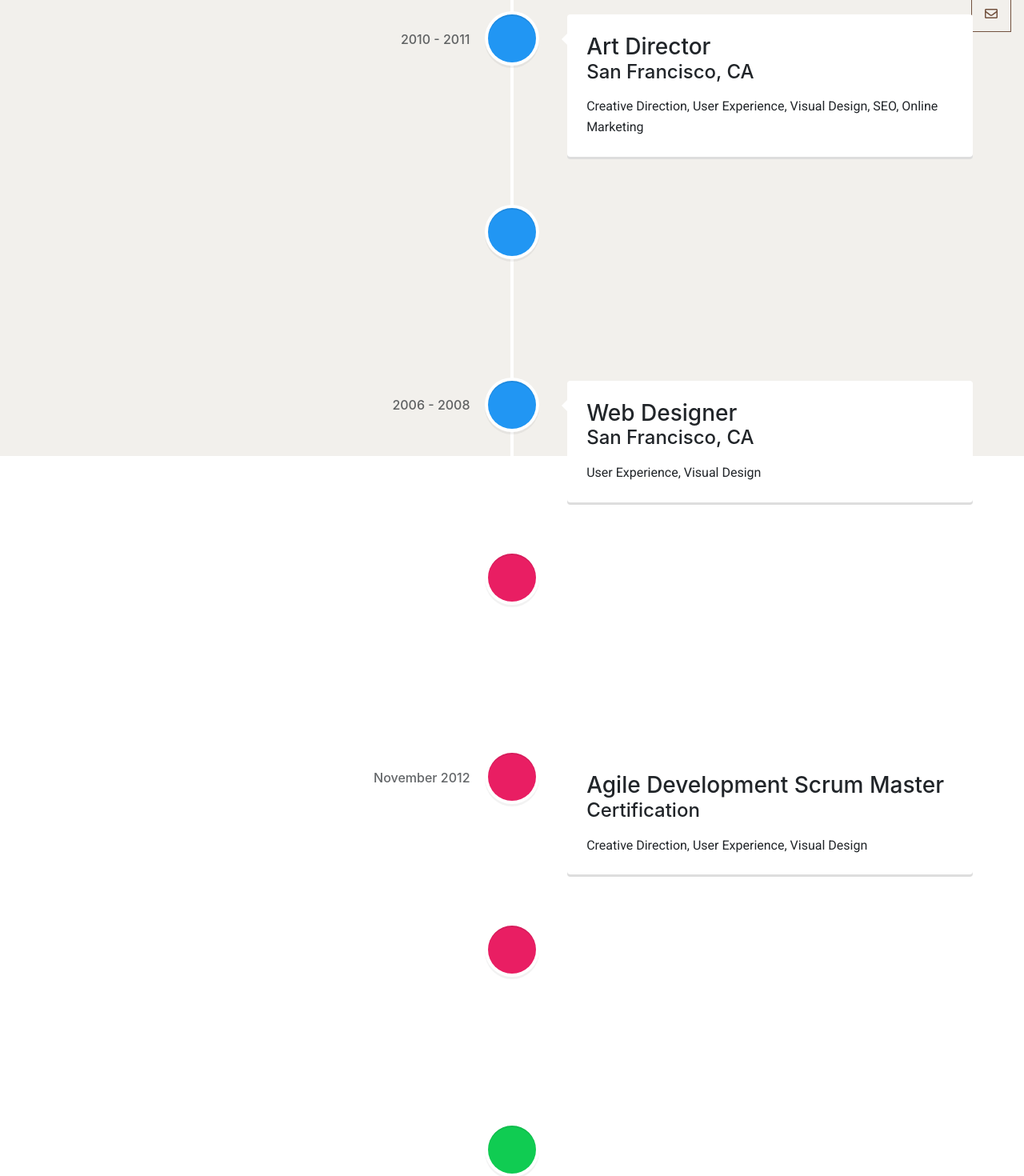
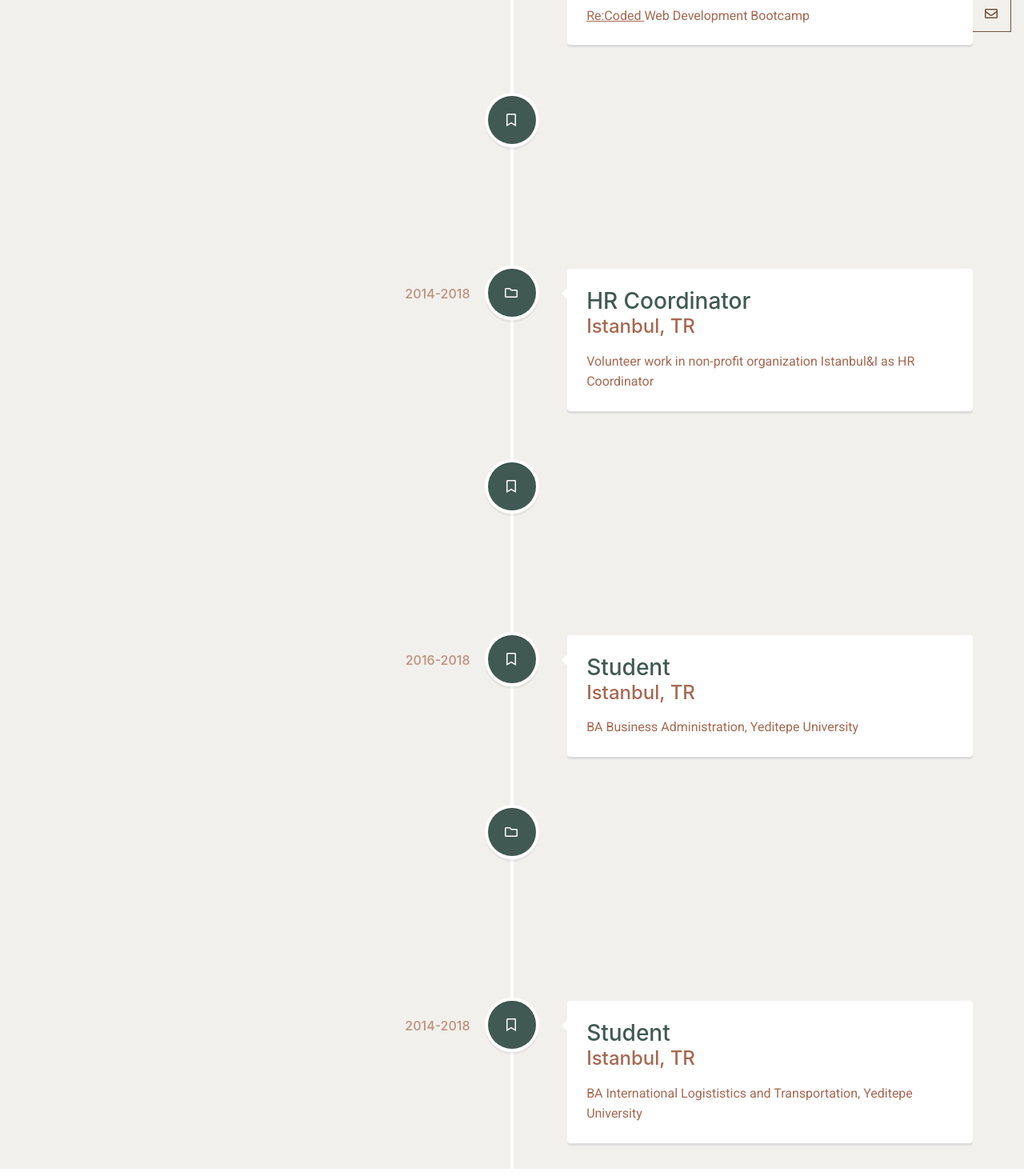
Before and after one commit to jennethydyrova/my-portfolio, a React (Create React App) app: page /resume in a window 1280 px wide. Shown: the part 280-1750 px from the top of the page at 80% size. Built offline with nearby package versions, Linux system fonts and the light colour scheme.

Commit message:
add resume

```diff
--- a/src/components/ProjectCards/index.js
+++ b/src/components/ProjectCards/index.js
@@ -10,6 +10,9 @@ import "./index.scss";
 const ProjectCards = () => {
   return (
     <Container>
+      <Row className="justify-content-md-center">
+        <h3>Things I worked on</h3>
+      </Row>
       <Row className="justify-content-md-center">
         {projectData.projects.map((project) => (
           <Card className="cardStyle">
--- a/src/components/ProjectCards/index.scss
+++ b/src/components/ProjectCards/index.scss
@@ -3,22 +3,29 @@
 img {
   width: 1.2rem;
 }
-
+h3 {
+  color: #405952;
+}
 .card {
   cursor: pointer;
-  margin: 1rem 0 2rem 0;
+  margin: 1rem 0 1.8rem 0;
   width: 70%;
-  height: 17rem;
+  height: 18rem;
   max-width: 100%;
-  padding: 2em 0;
+  padding: 1.5em 0;
   background: #fff;
   box-shadow: 0 0 6px 0 rgba(#a66851, 0.12);
   transition: all 0.35s ease;
   .icon {
     color: #a66851;
+    margin-top: 1rem;
+    &:hover {
+      color: #405952;
+    }
   }
+
   .card-title {
-    color: #707173;
+    color: #a66851;
   }
 
   .projectDetails {
@@ -43,7 +50,7 @@ img {
     top: 0;
     left: 0;
     width: 100%;
-    background: #a66851;
+    background: #405952;
     height: 4px;
   }
 
@@ -100,12 +107,12 @@ img {
       transition: width 0 ease;
     }
 
-    .logo {
-      margin-bottom: 0.5em;
-    }
+    // .logo {
+    //   margin-bottom: 0.5em;
+    // }
 
     .hoverContent {
-      max-height: 15rem;
+      max-height: 14rem;
       transform: none;
     }
   }
--- a/src/containers/Home/index.js
+++ b/src/containers/Home/index.js
@@ -29,8 +29,8 @@ const Home = () => {
         <Col className="infoAboutMe" md={5}>
           <h1>Hello! My name is Jennet</h1>
           <p>
-            I am Junior Front end Web Developer based in Istanbul, who is
-            passionate about building and designing websites
+            I am Junior Front End Web Developer based in Istanbul, who is
+            passionate about building user-friendly websites.
           </p>
           <Button
             onClick={() => setOpen(!open)}
--- a/src/containers/ResumePage/index.js
+++ b/src/containers/ResumePage/index.js
@@ -4,105 +4,153 @@ import {
   VerticalTimelineElement,
 } from "react-vertical-timeline-component";
 import { FontAwesomeIcon } from "@fortawesome/react-fontawesome";
-import { faFileCode } from "@fortawesome/free-regular-svg-icons";
+import { faBookmark, faFolder } from "@fortawesome/free-regular-svg-icons";
+import { faReact } from "@fortawesome/free-brands-svg-icons";
 import "./index.scss";
 
 const ResumePage = () => {
   return (
     <div className="resumePage">
       <VerticalTimeline>
+        <h2>My journey</h2>
         <VerticalTimelineElement
           className="vertical-timeline-element--work"
-          contentStyle={{ background: "rgb(33, 150, 243)", color: "#a66851" }}
-          contentArrowStyle={{ borderRight: "7px solid  rgb(33, 150, 243)" }}
-          date="07/08/2020 - 26/11/2020"
-          iconStyle={{ background: "rgb(33, 150, 243)", color: "#fff" }}
+          contentStyle={{ background: "fff", color: "#a66851" }}
+          contentArrowStyle={{ borderRight: "7px solid  fff" }}
+          date="July - November 2020"
+          iconStyle={{
+            background: "#405952",
+            color: "#fff",
+            paddingLeft: "5px",
+          }}
+          icon={<FontAwesomeIcon icon={faReact} />}
+        >
+          <h3 className="vertical-timeline-element-title">
+            Junior Web Developer
+          </h3>
+          <h4 className="vertical-timeline-element-subtitle">Istanbul, TR</h4>
+          <p>
+            <a href="https://www.re-coded.com/" target="_blank">
+              Re:Coded{" "}
+            </a>
+            Web Development Bootcamp
+          </p>
+        </VerticalTimelineElement>
+
+        <VerticalTimelineElement
+          className="vertical-timeline-element--work"
+          contentStyle={{ background: "fff", color: "#a66851" }}
+          contentArrowStyle={{ borderRight: "7px solid  fff" }}
+          date="2019 - 2020"
+          iconStyle={{
+            background: "#405952",
+            color: "#fff",
+            paddingLeft: "10px",
+          }}
+          icon={<FontAwesomeIcon icon={faBookmark} />}
         >
           <h3 className="vertical-timeline-element-title">Student</h3>
           <h4 className="vertical-timeline-element-subtitle">Istanbul, TR</h4>
-          <p>Re:Coded Web Development Bootcamp</p>
+          <p>MA International Relations, Bilgi University</p>
         </VerticalTimelineElement>
+
         <VerticalTimelineElement
           className="vertical-timeline-element--work"
           date="2010 - 2011"
-          iconStyle={{ background: "rgb(33, 150, 243)", color: "#fff" }}
-          // icon={<WorkIcon />}
+          contentStyle={{ background: "fff", color: "#a66851" }}
+          contentArrowStyle={{ borderRight: "7px solid  fff" }}
+          date="2014-2018"
+          iconStyle={{
+            background: "#405952",
+            color: "#fff",
+            paddingLeft: "5px",
+          }}
+          icon={<FontAwesomeIcon icon={faFolder} />}
         >
-          <h3 className="vertical-timeline-element-title">Art Director</h3>
-          <h4 className="vertical-timeline-element-subtitle">
-            San Francisco, CA
-          </h4>
+          <h3 className="vertical-timeline-element-title">HR Coordinator</h3>
+          <h4 className="vertical-timeline-element-subtitle">Istanbul, TR</h4>
           <p>
-            Creative Direction, User Experience, Visual Design, SEO, Online
-            Marketing
+            Volunteer work in non-profit organization Istanbul&I as HR
+            Coordinator
           </p>
         </VerticalTimelineElement>
+
         <VerticalTimelineElement
           className="vertical-timeline-element--work"
-          date="2008 - 2010"
-          iconStyle={{ background: "rgb(33, 150, 243)", color: "#fff" }}
-          // icon={<WorkIcon />}
+          contentStyle={{ background: "fff", color: "#a66851" }}
+          contentArrowStyle={{ borderRight: "7px solid  fff" }}
+          date="July - August 2018"
+          iconStyle={{
+            background: "#405952",
+            color: "#fff",
+            paddingLeft: "10px",
+          }}
+          icon={<FontAwesomeIcon icon={faBookmark} />}
         >
-          <h3 className="vertical-timeline-element-title">Web Designer</h3>
-          <h4 className="vertical-timeline-element-subtitle">
-            Los Angeles, CA
-          </h4>
-          <p>User Experience, Visual Design</p>
+          <h3 className="vertical-timeline-element-title">Student</h3>
+          <h4 className="vertical-timeline-element-subtitle">London, UK</h4>
+          <p>Business Strategy in International Markets, LSE Summer school</p>
         </VerticalTimelineElement>
+
         <VerticalTimelineElement
           className="vertical-timeline-element--work"
-          date="2006 - 2008"
-          iconStyle={{ background: "rgb(33, 150, 243)", color: "#fff" }}
-          // icon={<WorkIcon />}
+          date="2010 - 2011"
+          contentStyle={{ background: "fff", color: "#a66851" }}
+          contentArrowStyle={{ borderRight: "7px solid  fff" }}
+          date="2016-2018"
+          iconStyle={{
+            background: "#405952",
+            color: "#fff",
+            paddingLeft: "10px",
+          }}
+          icon={<FontAwesomeIcon icon={faBookmark} />}
         >
-          <h3 className="vertical-timeline-element-title">Web Designer</h3>
-          <h4 className="vertical-timeline-element-subtitle">
-            San Francisco, CA
-          </h4>
-          <p>User Experience, Visual Design</p>
+          <h3 className="vertical-timeline-element-title">Student</h3>
+          <h4 className="vertical-timeline-element-subtitle">Istanbul, TR</h4>
+          <p>BA Business Administration, Yeditepe University</p>
         </VerticalTimelineElement>
+
         <VerticalTimelineElement
-          className="vertical-timeline-element--education"
-          date="April 2013"
-          iconStyle={{ background: "rgb(233, 30, 99)", color: "#fff" }}
-          // icon={<SchoolIcon />}
+          className="vertical-timeline-element--work"
+          date="2010 - 2011"
+          contentStyle={{ background: "fff", color: "#a66851" }}
+          contentArrowStyle={{ borderRight: "7px solid  fff" }}
+          date="June - August 2017"
+          iconStyle={{
+            background: "#405952",
+            color: "#fff",
+            paddingLeft: "5px",
+          }}
+          icon={<FontAwesomeIcon icon={faFolder} />}
         >
-          <h3 className="vertical-timeline-element-title">
-            Content Marketing for Web, Mobile and Social Media
-          </h3>
-          <h4 className="vertical-timeline-element-subtitle">Online Course</h4>
-          <p>Strategy, Social Media</p>
+          <h3 className="vertical-timeline-element-title">Intern</h3>
+          <h4 className="vertical-timeline-element-subtitle">Istanbul, TR</h4>
+          <p>
+            Merkur Group Company, Sabiha Gokcen Airport’s branch. Summer Intern
+            in Operations Department{" "}
+          </p>
         </VerticalTimelineElement>
+
         <VerticalTimelineElement
-          className="vertical-timeline-element--education"
-          date="November 2012"
-          iconStyle={{ background: "rgb(233, 30, 99)", color: "#fff" }}
-          // icon={<SchoolIcon />}
+          className="vertical-timeline-element--work"
+          date="2010 - 2011"
+          contentStyle={{ background: "fff", color: "#a66851" }}
+          contentArrowStyle={{ borderRight: "7px solid  fff" }}
+          date="2014-2018"
+          iconStyle={{
+            background: "#405952",
+            color: "#fff",
+            paddingLeft: "10px",
+          }}
+          icon={<FontAwesomeIcon icon={faBookmark} />}
         >
-          <h3 className="vertical-timeline-element-title">
-            Agile Development Scrum Master
-          </h3>
-          <h4 className="vertical-timeline-element-subtitle">Certification</h4>
-          <p>Creative Direction, User Experience, Visual Design</p>
+          <h3 className="vertical-timeline-element-title">Student</h3>
+          <h4 className="vertical-timeline-element-subtitle">Istanbul, TR</h4>
+          <p>
+            BA International Logististics and Transportation, Yeditepe
+            University
+          </p>
         </VerticalTimelineElement>
-        <VerticalTimelineElement
-          className="vertical-timeline-element--education"
-          date="2002 - 2006"
-          iconStyle={{ background: "rgb(233, 30, 99)", color: "#fff" }}
-          // icon={<SchoolIcon />}
-        >
-          <h3 className="vertical-timeline-element-title">
-            Bachelor of Science in Interactive Digital Media Visual Imaging
-          </h3>
-          <h4 className="vertical-timeline-element-subtitle">
-            Bachelor Degree
-          </h4>
-          <p>Creative Direction, Visual Design</p>
-        </VerticalTimelineElement>
-        <VerticalTimelineElement
-          iconStyle={{ background: "rgb(16, 204, 82)", color: "#fff" }}
-          // icon={<StarIcon />}
-        />
       </VerticalTimeline>
     </div>
   );
--- a/src/containers/ResumePage/index.scss
+++ b/src/containers/ResumePage/index.scss
@@ -1,3 +1,10 @@
 .resumePage {
-  height: 100vh;
+  height: 100%;
+  h2 {
+    color: #405952;
+  }
+  a {
+    color: #a66851;
+    text-decoration: underline;
+  }
 }
```
